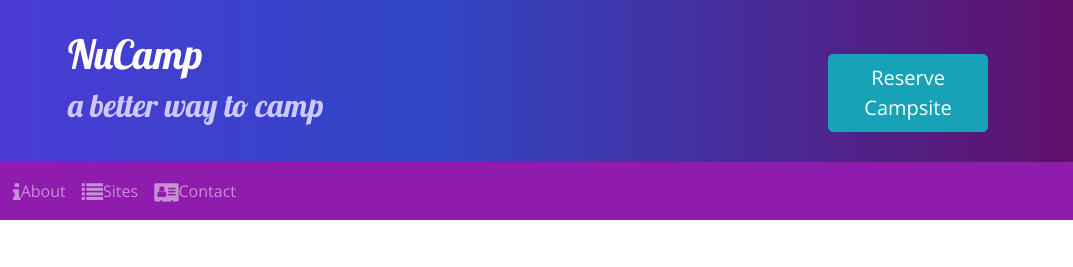
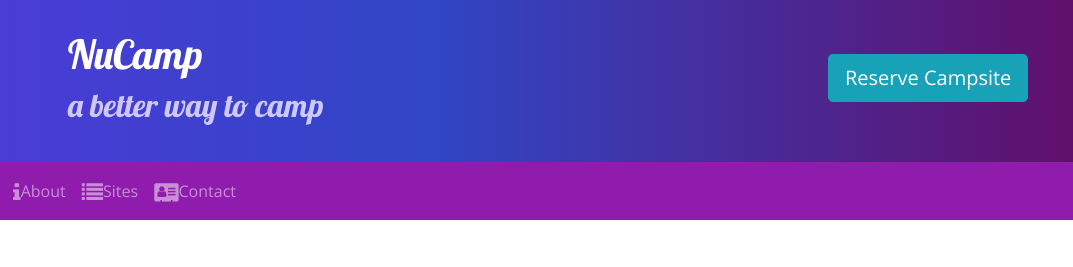
Before and after one commit to P33J3/bootstrap-project-1, a website: page index.html in a window 1280 px wide. Shown: the top 267 px of the page, 207-1280 px from the left. Drawn offline with nearby package versions, Linux system fonts and the light colour scheme.

Commit message:
no wrap text

```diff
--- a/index.html
+++ b/index.html
@@ -41,7 +41,7 @@
 						<h2>a better way to camp</h2>
 					</div>
 					<div class="col-md-4 col-xl-2 mt-4">
-						<a href="#reserveForm" class="btn btn-info btn-lg" role="button">Reserve Campsite</a>
+						<a href="#reserveForm" class="btn btn-info btn-lg text-nowrap" role="button">Reserve Campsite</a>
 					</div>
 				</div>
 			</div>
```
